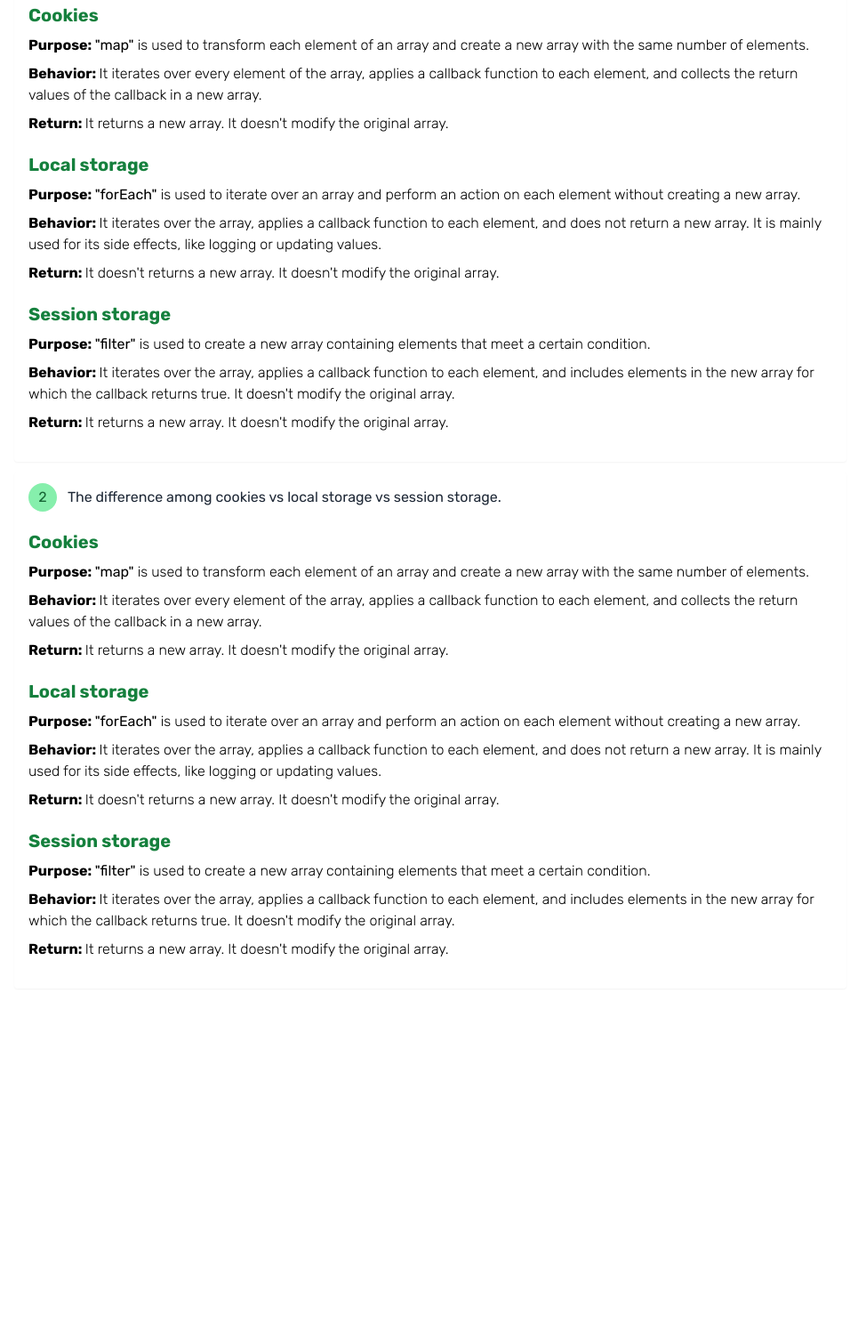
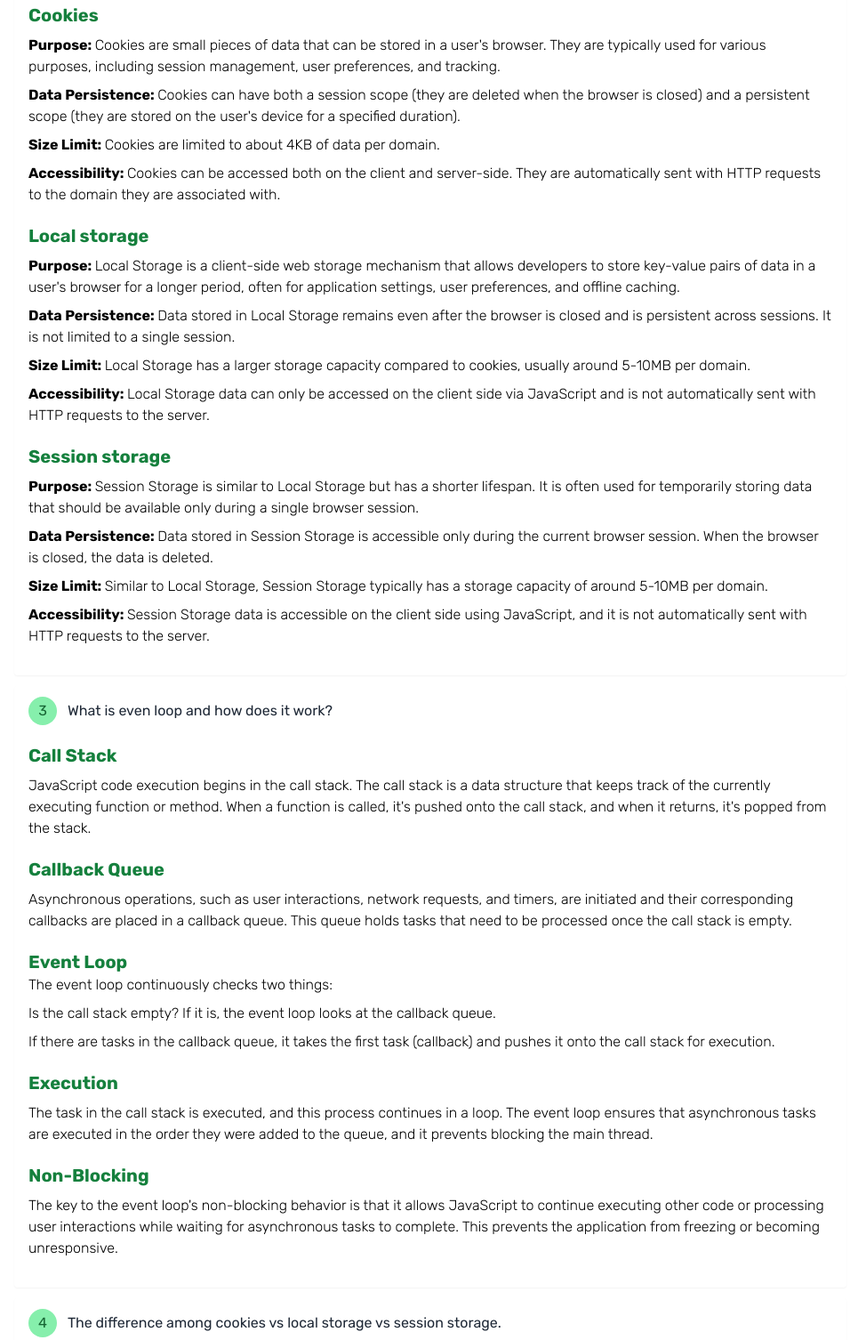
Before and after one commit to naimurcse/bugless-quiz-hero, a plain HTML site: page blog.html in a window 1280 px wide. Shown: the part 977-2483 px from the top of the page at 89% size, without its empty margins (156-1121 px from the left). Before the commit the page ends 2100 px from the top, so only its background shows below. Drawn offline with nearby package versions, Linux system fonts and the light colour scheme.

Commit message:
Given the answers of question no 02 and 03

```diff
--- a/blog.html
+++ b/blog.html
@@ -58,6 +58,7 @@
          <h2 class="text-center my-8 text-xl">FAQ Section</h2>
 
          <div>
+            <!-- Question no: 01 -->
             <div class="m-3 py-3 px-4 shadow-sm rounded">
                <div class="flex items-center">
                   <div
@@ -154,9 +155,10 @@
                   </div>
                </div>
             </div>
+
+            <!-- Question no: 02 -->
             <div class="m-3 py-3 px-4 shadow-sm rounded">
                <div class="flex items-center">
-                  <!-- Question no: 02 -->
                   <div
                      class="h-8 w-8 bg-green-300 rounded-full flex justify-center items-center text-green-800 mr-3"
                   >
@@ -173,18 +175,26 @@
                      <p class="text-xl font-bold text-green-700">Cookies</p>
                      <ul class="font-light">
                         <li class="pt-2">
-                           <span class="font-bold">Purpose: </span><strong>"map"</strong> is used to
-                           transform each element of an array and create a new array with the same
-                           number of elements.
+                           <span class="font-bold">Purpose: </span>Cookies are small pieces of data
+                           that can be stored in a user's browser. They are typically used for
+                           various purposes, including session management, user preferences, and
+                           tracking.
                         </li>
                         <li class="pt-2">
-                           <span class="font-bold">Behavior: </span>It iterates over every element
-                           of the array, applies a callback function to each element, and collects
-                           the return values of the callback in a new array.
+                           <span class="font-bold">Data Persistence: </span>Cookies can have both a
+                           session scope (they are deleted when the browser is closed) and a
+                           persistent scope (they are stored on the user's device for a specified
+                           duration).
+                        </li>
+
+                        <li class="pt-2">
+                           <span class="font-bold">Size Limit: </span>Cookies are limited to about
+                           4KB of data per domain.
                         </li>
                         <li class="pt-2">
-                           <span class="font-bold">Return: </span>It returns a new array. It doesn't
-                           modify the original array.
+                           <span class="font-bold">Accessibility: </span>Cookies can be accessed
+                           both on the client and server-side. They are automatically sent with HTTP
+                           requests to the domain they are associated with.
                         </li>
                      </ul>
                   </div>
@@ -193,19 +203,24 @@
                      <p class="text-xl font-bold text-green-700">Local storage</p>
                      <ul class="font-light">
                         <li class="pt-2">
-                           <span class="font-bold">Purpose: </span><strong>"forEach"</strong> is
-                           used to iterate over an array and perform an action on each element
-                           without creating a new array.
+                           <span class="font-bold">Purpose: </span>Local Storage is a client-side
+                           web storage mechanism that allows developers to store key-value pairs of
+                           data in a user's browser for a longer period, often for application
+                           settings, user preferences, and offline caching.
                         </li>
                         <li class="pt-2">
-                           <span class="font-bold">Behavior: </span>It iterates over the array,
-                           applies a callback function to each element, and does not return a new
-                           array. It is mainly used for its side effects, like logging or updating
-                           values.
+                           <span class="font-bold">Data Persistence: </span>Data stored in Local
+                           Storage remains even after the browser is closed and is persistent across
+                           sessions. It is not limited to a single session.
                         </li>
                         <li class="pt-2">
-                           <span class="font-bold">Return: </span>It doesn't returns a new array. It
-                           doesn't modify the original array.
+                           <span class="font-bold">Size Limit: </span>Local Storage has a larger
+                           storage capacity compared to cookies, usually around 5-10MB per domain.
+                        </li>
+                        <li class="pt-2">
+                           <span class="font-bold">Accessibility: </span>Local Storage data can only
+                           be accessed on the client side via JavaScript and is not automatically
+                           sent with HTTP requests to the server.
                         </li>
                      </ul>
                   </div>
@@ -214,33 +229,118 @@
                      <p class="text-xl font-bold text-green-700">Session storage</p>
                      <ul class="font-light">
                         <li class="pt-2">
-                           <span class="font-bold">Purpose: </span><strong>"filter"</strong> is used
-                           to create a new array containing elements that meet a certain condition.
+                           <span class="font-bold">Purpose: </span>Session Storage is similar to
+                           Local Storage but has a shorter lifespan. It is often used for
+                           temporarily storing data that should be available only during a single
+                           browser session.
                         </li>
                         <li class="pt-2">
-                           <span class="font-bold">Behavior: </span>It iterates over the array,
-                           applies a callback function to each element, and includes elements in the
-                           new array for which the callback returns true. It doesn't modify the
-                           original array.
+                           <span class="font-bold">Data Persistence: </span>Data stored in Session
+                           Storage is accessible only during the current browser session. When the
+                           browser is closed, the data is deleted.
                         </li>
                         <li class="pt-2">
-                           <span class="font-bold">Return: </span>It returns a new array. It doesn't
-                           modify the original array.
+                           <span class="font-bold">Size Limit: </span>Similar to Local Storage,
+                           Session Storage typically has a storage capacity of around 5-10MB per
+                           domain.
+                        </li>
+                        <li class="pt-2">
+                           <span class="font-bold">Accessibility: </span>Session Storage data is
+                           accessible on the client side using JavaScript, and it is not
+                           automatically sent with HTTP requests to the server.
                         </li>
                      </ul>
                   </div>
                </div>
-
-               <!-- Question no: 03 -->
             </div>
 
+            <!-- Question no: 03 -->
             <div class="m-3 py-3 px-4 shadow-sm rounded">
                <div class="flex items-center">
-                  <!-- Question no: 02 -->
                   <div
                      class="h-8 w-8 bg-green-300 rounded-full flex justify-center items-center text-green-800 mr-3"
                   >
-                     2
+                     3
+                  </div>
+                  <p class="text-gray-800 text-md">What is even loop and how does it work?</p>
+               </div>
+
+               <div class="mt-5">
+                  <div class="mb-5">
+                     <!-- Call Stack -->
+                     <p class="text-xl font-bold text-green-700">Call Stack</p>
+                     <ul class="font-light">
+                        <li class="pt-2">
+                           JavaScript code execution begins in the call stack. The call stack is a
+                           data structure that keeps track of the currently executing function or
+                           method. When a function is called, it's pushed onto the call stack, and
+                           when it returns, it's popped from the stack.
+                        </li>
+                     </ul>
+                  </div>
+                  <div class="mb-5">
+                     <!-- Callback Queue -->
+                     <p class="text-xl font-bold text-green-700">Callback Queue</p>
+                     <ul class="font-light">
+                        <li class="pt-2">
+                           Asynchronous operations, such as user interactions, network requests, and
+                           timers, are initiated and their corresponding callbacks are placed in a
+                           callback queue. This queue holds tasks that need to be processed once the
+                           call stack is empty.
+                        </li>
+                     </ul>
+                  </div>
+                  <div class="mb-5">
+                     <!-- Event Loop -->
+                     <p class="text-xl font-bold text-green-700">Event Loop</p>
+                     <ul class="font-light">
+                        <p>The event loop continuously checks two things:</p>
+                        <li class="pt-2">
+                           Is the call stack empty? If it is, the event loop looks at the callback
+                           queue.
+                        </li>
+                        <li class="pt-2">
+                           If there are tasks in the callback queue, it takes the first task
+                           (callback) and pushes it onto the call stack for execution.
+                        </li>
+                     </ul>
+                  </div>
+
+                  <div class="mb-5">
+                     <!-- Execution -->
+                     <p class="text-xl font-bold text-green-700">Execution</p>
+                     <ul class="font-light">
+                        <li class="pt-2">
+                           The task in the call stack is executed, and this process continues in a
+                           loop. The event loop ensures that asynchronous tasks are executed in the
+                           order they were added to the queue, and it prevents blocking the main
+                           thread.
+                        </li>
+                     </ul>
+                  </div>
+
+                  <div class="mb-5">
+                     <!-- Non-Blocking -->
+                     <p class="text-xl font-bold text-green-700">Non-Blocking</p>
+                     <ul class="font-light">
+                        <li class="pt-2">
+                           The key to the event loop's non-blocking behavior is that it allows
+                           JavaScript to continue executing other code or processing user
+                           interactions while waiting for asynchronous tasks to complete. This
+                           prevents the application from freezing or becoming unresponsive.
+                        </li>
+                     </ul>
+                  </div>
+               </div>
+            </div>
+
+            <!-- Question no: 04 -->
+            <div class="m-3 py-3 px-4 shadow-sm rounded">
+               <div class="flex items-center">
+                  <div
+                     class="h-8 w-8 bg-green-300 rounded-full flex justify-center items-center text-green-800 mr-3"
+                  >
+                     4
                   </div>
                   <p class="text-gray-800 text-md">
                      The difference among cookies vs local storage vs session storage.
```
